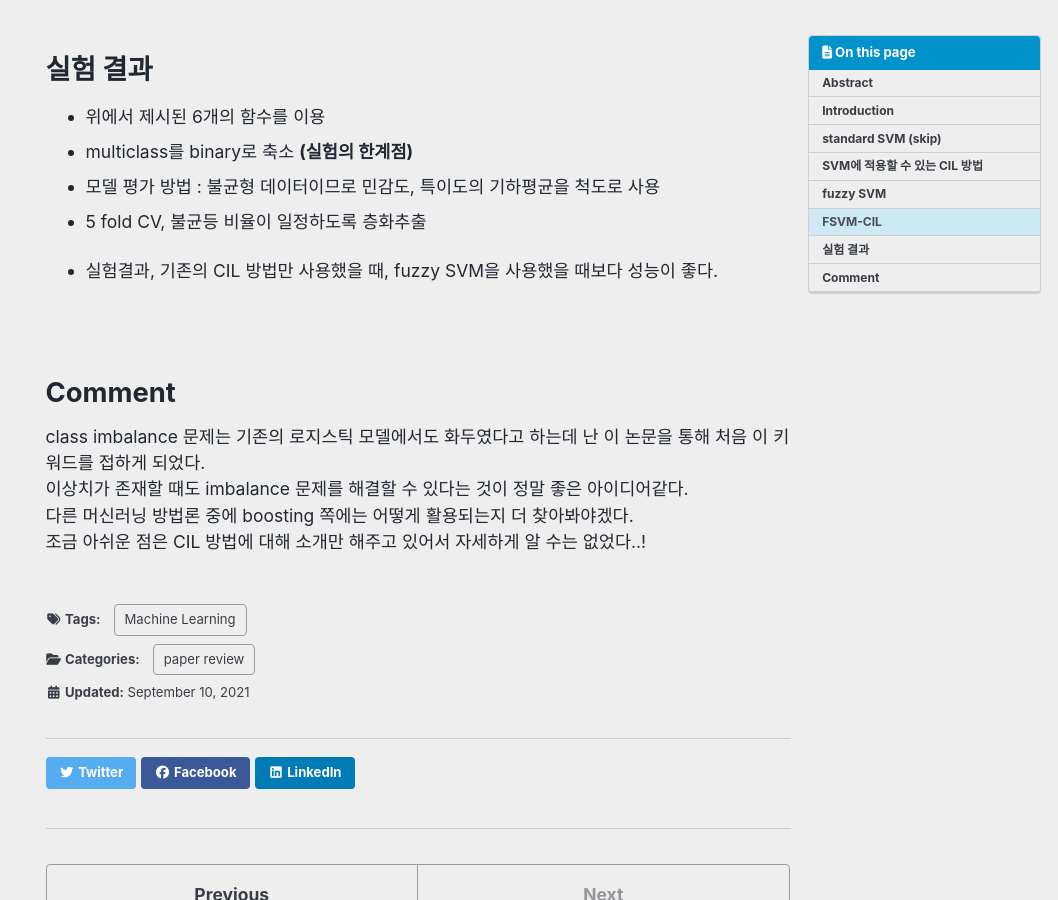
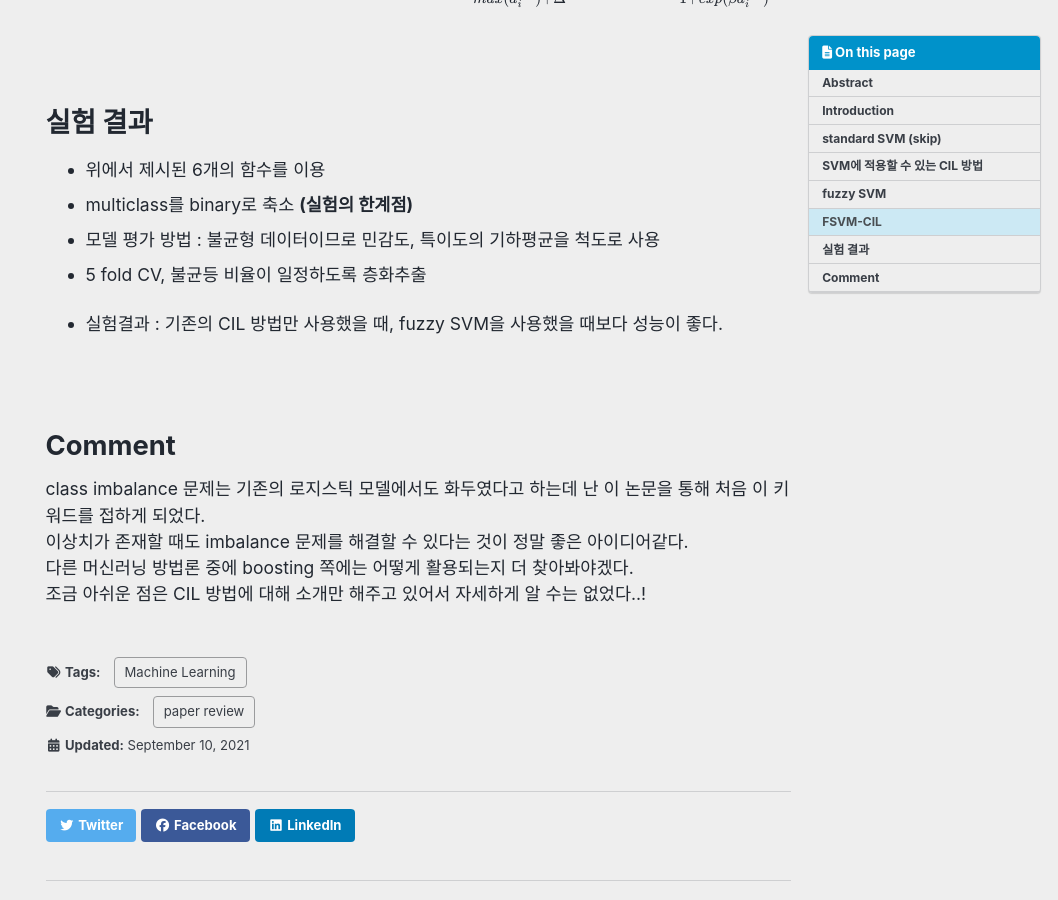
Before and after one commit to da-hyun-jeong/da-hyun-jeong.github.io, a Jekyll site: the page built from _posts/2021-09-19-FSVM-CIL.md, in a window 1280 px wide and 900 px high, scrolled down 5871 px. Shown: the whole window, without its empty margins (222-1280 px from the left). Built offline with Jekyll 4.4.1, drawn with Linux system fonts in a browser that asks for light colours; cached includes are drawn as plain includes; nearby versions of some CDN libraries; formulas are drawn with MathJax 3; comment, search, counter and statistics services are not loaded; some of the changed text lies outside the part shown.

```diff
--- a/_posts/2021-09-19-FSVM-CIL.md
+++ b/_posts/2021-09-19-FSVM-CIL.md
@@ -250,7 +251,7 @@ $$
 - 모델 평가 방법 : 불균형 데이터이므로 민감도, 특이도의 기하평균을 척도로 사용
 - 5 fold CV, 불균등 비율이 일정하도록 층화추출
 
-- 실험결과, 기존의 CIL 방법만 사용했을 때, fuzzy SVM을 사용했을 때보다 성능이 좋다.
+- 실험결과 : 기존의 CIL 방법만 사용했을 때, fuzzy SVM을 사용했을 때보다 성능이 좋다.
 
 <br>
 <br>
```
Also changed, not shown: other parts of _posts/2021-09-19-FSVM-CIL.md (+4 -3 lines).
